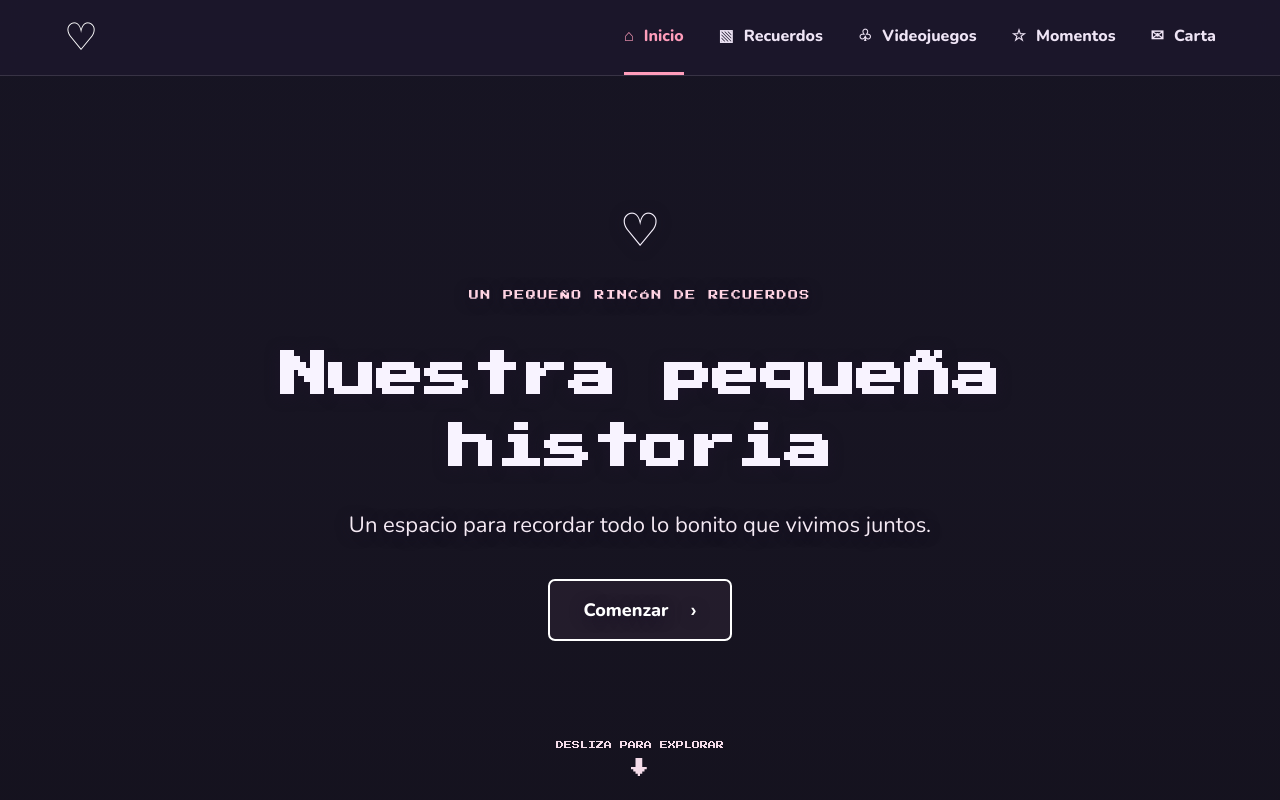
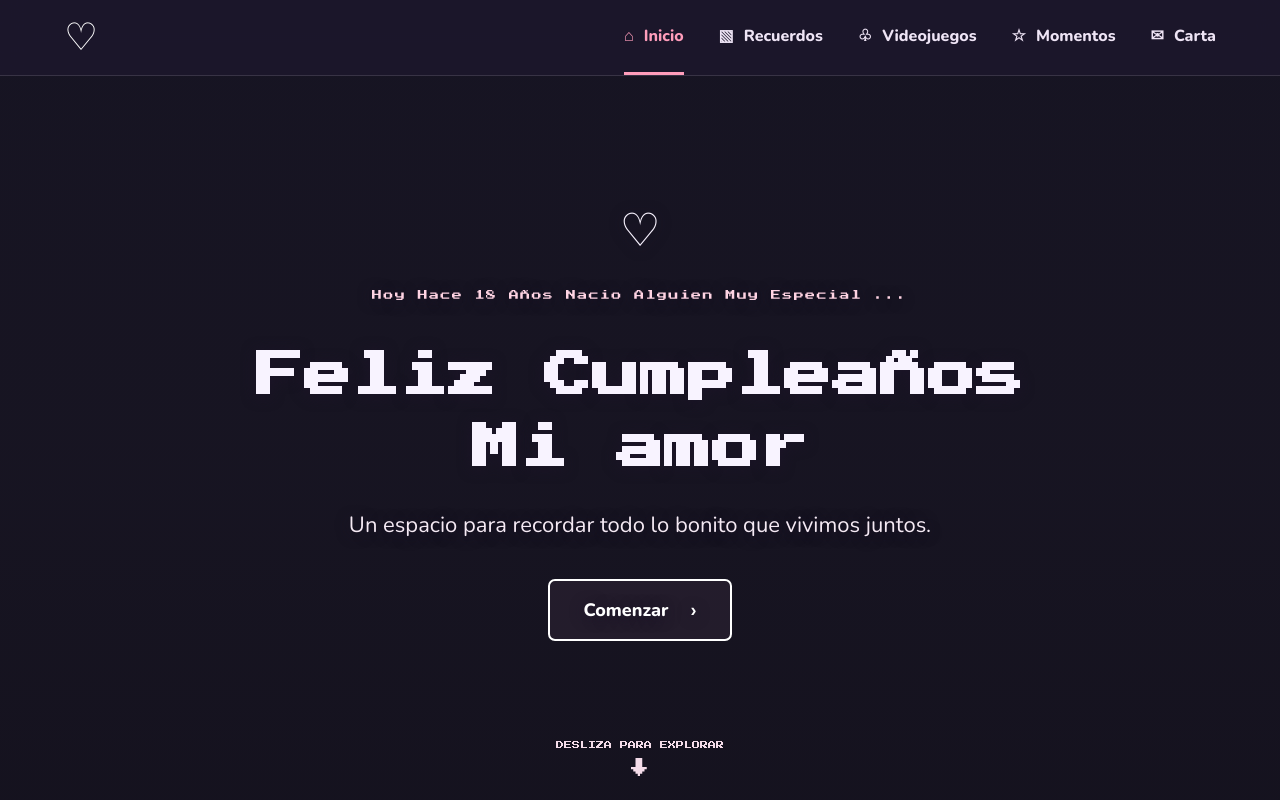
Before and after one commit to tenoshvg427117-hash/Sandra-The-End, a plain HTML site: page index.html in a window 1280 px wide. Shown: the top 800 px of the page. Drawn offline with nearby package versions, Linux system fonts and the light colour scheme.

Commit message:
Update index.html

```diff
--- a/index.html
+++ b/index.html
@@ -38,10 +38,10 @@
         <div class="pixel-heart">♡</div>
 
         <p class="eyebrow">
-          UN PEQUEÑO RINCÓN DE RECUERDOS
+          Hoy Hace 18 Años Nacio Alguien Muy Especial ...
         </p>
 
-        <h1>Nuestra pequeña historia</h1>
+        <h1> Feliz Cumpleaños Mi amor </h1>
 
         <p class="intro">
           Un espacio para recordar todo lo bonito
```
